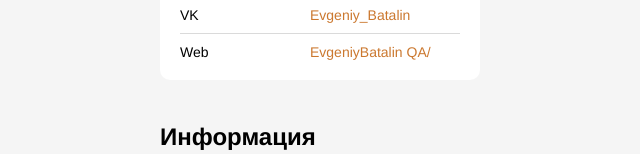
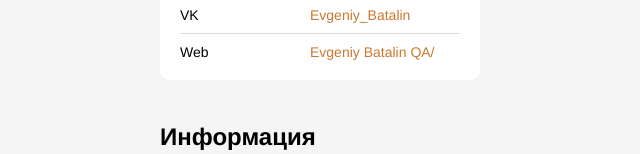
Before and after one commit to EvgeniyBatalinQA/EvgeniyBatalinQA.github.io, a plain HTML site: page index.html in a window 1280 px wide. Shown: the part 646-800 px from the top of the page, 320-960 px from the left. Drawn offline with Linux system fonts and the light colour scheme.

Commit message:
index.html

```diff
--- a/index.html
+++ b/index.html
@@ -38,7 +38,7 @@
           </li>
           <li class="links__link">
             <p class="links__title">Web</p>
-            <a class="linsk__link" href="https://EvgeniyBatalinQA.github.io/">EvgeniyBatalin QA/</a>
+            <a class="linsk__link" href="https://EvgeniyBatalinQA.github.io/">Evgeniy Batalin QA/</a>
           </li>
         </ul>
       </section>
```
